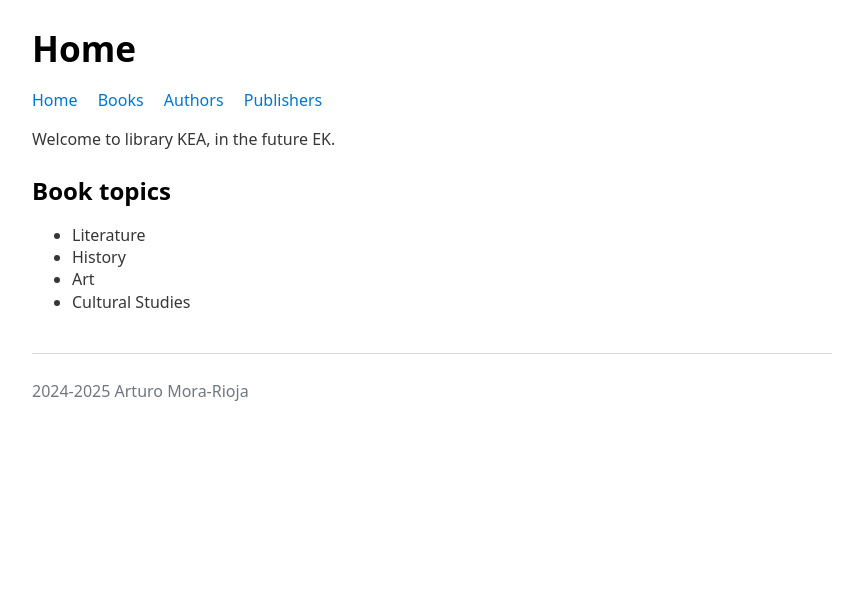
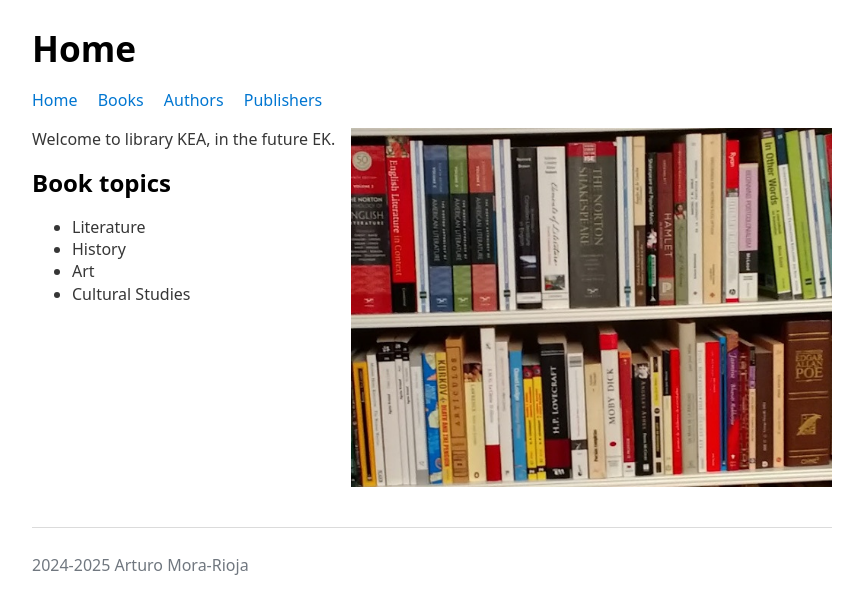
Before and after one commit to arturomorarioja/php_library_mvc, a PHP site: page /public in a window 1280 px wide. Shown: the top 614 px of the page, without its empty margins (208-1071 px from the left). Run offline with PHP 8.4, Linux system fonts and the light colour scheme; some libraries are stand-ins or nearby versions.

Commit message:
Cover image added. CSS amended

```diff
--- a/App/Views/Home/index.php
+++ b/App/Views/Home/index.php
@@ -1,6 +1,6 @@
 <?php include dirname(__DIR__) . '/Base/header.php'; ?>
 <?php include dirname(__DIR__) . '/Base/nav.php'; ?>
-    <main>
+    <main id="home">
         <p>Welcome to library <?=$library ?>, in the future <?=$futureLibrary ?>.</p>
         <section>
             <header>
@@ -12,5 +12,6 @@
                 <?php endforeach; ?>
             </ul>
         </section>
+        <img src="<?=\App\Config::BASE_URL ?>img/library.jpg" alt="KEA Library">
     </main>
 <?php include dirname(__DIR__) . '/Base/footer.php'; ?>
--- a/public/css/styles.css
+++ b/public/css/styles.css
@@ -3,6 +3,8 @@
     --colorButtonBackground: lightgrey;
     --colorButtonHover: grey;
     --colorError: red;
+
+    --maxImgWidth: 580px;
 }
 
 nav > ul {
@@ -11,6 +13,34 @@
         display: inline-block;
         margin-right: 1rem;
         list-style-type: none;
+    }
+}
+
+#home {
+    img {
+        width: 100%;
+    }
+    @media (min-width: 500px) {
+        display: grid;
+        grid-template-areas:
+            "message picture"
+            "topics picture";
+        grid-template-rows: auto 1fr;
+        column-gap: 1rem;
+        p {
+            margin-top: 0;
+            grid-area: message;
+        }
+        section {
+            grid-area: topics;
+            h2 {
+                margin-top: 0;
+            }
+        }
+        img {
+            max-width: var(--maxImgWidth);
+            grid-area: picture;
+        }
     }
 }
 
@@ -55,9 +85,13 @@
     form {   grid-area: button; }
 }
 
+button {
+    padding: 0.5rem 1rem;
+}
 .button {
     border-radius: 6px;
     padding: 0.5rem 1rem;
+    font-size: 0.95rem;
     color: var(--colorDefault);
     background-color: var(--colorButtonBackground);
 
```
Also changed, not shown: public/img/library.jpg (added).
